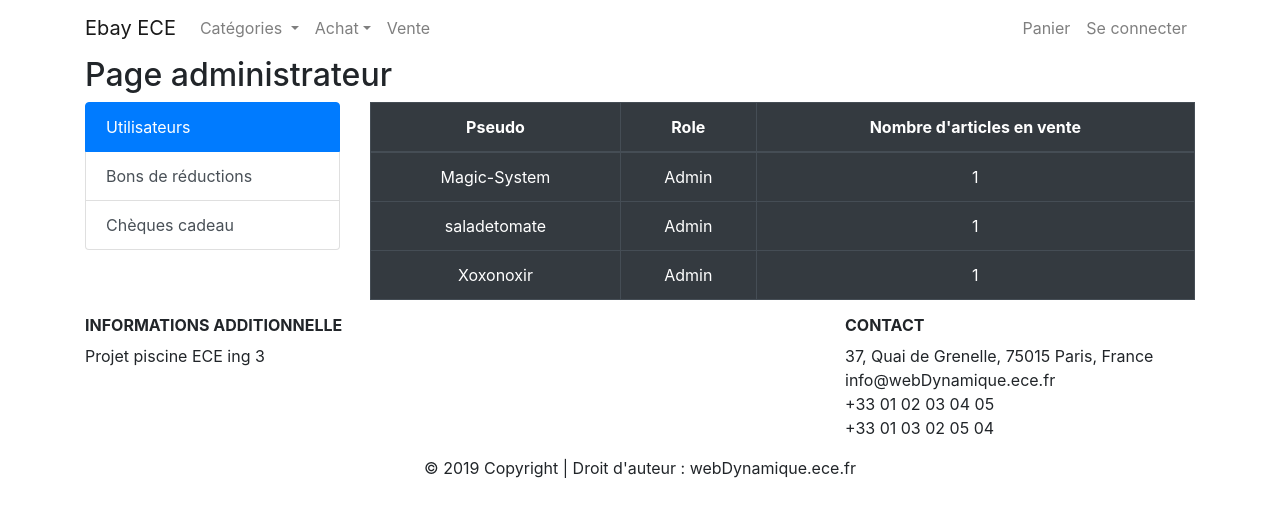
After one commit to Etienne1999/Projet_Piscine, a PHP site: page /admin.php in a window 1280 px wide. The commit adds this page. Shown: the top 517 px of the page. Run offline with PHP 8.4, Linux system fonts and the light colour scheme; data comes from the database, SQL or seed files in the repository.

Commit message:
Debut page admin + correction navbar
-Correction navbar qui etait pas en collapsed par defaut lors d'affichage petit
-Ajout d'une liste laterale pour les differents options de la page admin
-Ajout de la liste des utilisateurs actuels sur l'onglet de gestion des utilisateurs

```diff
--- /dev/null
+++ b/admin.php
@@ -0,0 +1,118 @@
+<?php
+	session_start();
+
+	include ("database/db_connect.php");
+?>
+
+<!DOCTYPE html>
+<html>
+<head>
+	<meta charset="utf-8">
+	<title>Mon Compte</title>
+
+	<meta name="viewport" content="width=device-width, initial-scale=1, shrink-to-fit=no">
+
+	<link rel="stylesheet" href="https://use.fontawesome.com/releases/v5.7.0/css/all.css" integrity="sha384-lZN37f5QGtY3VHgisS14W3ExzMWZxybE1SJSEsQp9S+oqd12jhcu+A56Ebc1zFSJ" crossorigin="anonymous">
+
+	<link rel="stylesheet" href="https://stackpath.bootstrapcdn.com/bootstrap/4.4.1/css/bootstrap.min.css" integrity="sha384-Vkoo8x4CGsO3+Hhxv8T/Q5PaXtkKtu6ug5TOeNV6gBiFeWPGFN9MuhOf23Q9Ifjh" crossorigin="anonymous">
+
+	<script src="https://code.jquery.com/jquery-3.4.1.slim.min.js" integrity="sha384-J6qa4849blE2+poT4WnyKhv5vZF5SrPo0iEjwBvKU7imGFAV0wwj1yYfoRSJoZ+n" crossorigin="anonymous"></script>
+	<script src="https://cdn.jsdelivr.net/npm/popper.js@1.16.0/dist/umd/popper.min.js" integrity="sha384-Q6E9RHvbIyZFJoft+2mJbHaEWldlvI9IOYy5n3zV9zzTtmI3UksdQRVvoxMfooAo" crossorigin="anonymous"></script>
+	<script src="https://stackpath.bootstrapcdn.com/bootstrap/4.4.1/js/bootstrap.min.js" integrity="sha384-wfSDF2E50Y2D1uUdj0O3uMBJnjuUD4Ih7YwaYd1iqfktj0Uod8GCExl3Og8ifwB6" crossorigin="anonymous"></script>
+
+	<link rel="stylesheet" type="text/css" href="style.css">
+
+</head>
+
+<body>
+
+	<!-- Navbar -->
+	<?php include("nav.php") ?>
+
+
+	<!-- Header -->
+	<header>
+
+	</header>
+	<!-- Conteneur -->
+	<div class="container">
+		<div class="row">
+			<div class="col">
+				<h2>Page administrateur</h2>
+			</div>
+		</div>
+
+		<div class="row">
+			<div class="col-md-3">
+				<div class="list-group" id="list-tab" role="tablist">
+					<a class="list-group-item list-group-item-action active" id="list-home-list" data-toggle="list" href="#list-home" role="tab">Utilisateurs</a>
+					<a class="list-group-item list-group-item-action" id="list-profile-list" data-toggle="list" href="#list-profile" role="tab">Bons de réductions</a>
+					<a class="list-group-item list-group-item-action" id="list-messages-list" data-toggle="list" href="#list-messages" role="tab">Chèques cadeau</a>
+				</div>
+			</div>
+			<div class="col-md-9">
+				<div class="tab-content" id="nav-tabContent">
+					<div class="tab-pane fade show active" id="list-home" role="tabpanel">
+
+						<?php
+
+							if ($db_found){
+									$sql = "SELECT utilisateur.Pseudo, Role.Nom AS Role, COUNT(produit.ID) AS Nb_produit
+									FROM utilisateur
+									LEFT JOIN role ON utilisateur.Role = Role.ID
+									LEFT JOIN produit ON utilisateur.ID = produit.Vendeur
+									GROUP BY utilisateur.Pseudo";
+
+									$result = mysqli_query($db_handle, $sql);
+							}
+							else
+								echo "Erreur database not found !!!";
+						 ?>
+
+						<table class="table table-bordered table-hover table-dark">
+							<thead>
+								<tr>
+									<th class="text-center" scope="col">Pseudo</th>
+									<th class="text-center" scope="col">Role</th>
+									<th class="text-center" scope="col">Nombre d'articles en vente</th>
+								</tr>
+							</thead>
+							<tbody>
+
+								<?php
+									while ($data = mysqli_fetch_assoc($result)) {
+										echo '<tr>';
+										echo '	<td class="text-center">' . $data['Pseudo'] . '</td>';
+										echo '	<td class="text-center">' . $data['Role'] . '</td>';
+										echo '	<td class="text-center">' . $data['Nb_produit'] . '</td>';
+										echo '</tr>';
+									}
+								 ?>
+							</tbody>
+						</table>
+					</div>
+					<div class="tab-pane fade" id="list-profile" role="tabpanel">
+						<p>Lorem ipsum dolor sit amet, consectetur adipisicing elit, sed do eiusmod
+					tempor incididunt ut labore et dolore magna aliqua. Ut enim ad minim veniam,
+					quis nostrud exercitation ullamco laboris nisi ut aliquip ex ea commodo
+					consequat. Duis aute irure dolor in reprehenderit in voluptate velit esse
+					cillum dolore eu fugiat nulla pariatur. Excepteur sint occaecat cupidatat non
+				proident, sunt in culpa qui officia deserunt mollit anim id est laborum.</p>
+					</div>
+					<div class="tab-pane fade" id="list-messages" role="tabpanel">
+						<p>Lorem ipsum dolor sit amet, consectetur adipisicing elit, sed do eiusmod
+					tempor incididunt ut labore et dolore magna aliqua. Ut enim ad minim veniam,
+					quis nostrud exercitation ullamco laboris nisi ut aliquip ex ea commodo
+					consequat. Duis aute irure dolor in reprehenderit in voluptate velit esse
+					cillum dolore eu fugiat nulla pariatur. Excepteur sint occaecat cupidatat non
+				proident, sunt in culpa qui officia deserunt mollit anim id est laborum.</p>
+					</div>
+				</div>
+			</div>
+		</div>
+	</div>
+
+	<!-- Footer -->
+	<?php include("footer.php") ?>
+</body>
+</html>
--- a/nav.php
+++ b/nav.php
@@ -8,10 +8,10 @@
 <nav class="navbar sticky-top navbar-light navbar-expand-md navigation-clean-button">
     <div class="container">
     	<a class="navbar-brand" href="index.php">Ebay ECE<br /></a>
-    	<button data-toggle="collapse" data-target="#navcol-1" class="navbar-toggler">
+    	<button data-toggle="collapse" data-target="#navcol-1" class="navbar-toggler collapsed">
     		<span class="navbar-toggler-icon"></span>
     	</button>
-        <div class="collapse navbar-collapse show" id="navcol-1">
+        <div class="navbar-collapse collapse" id="navcol-1">
             <ul class="nav navbar-nav mr-auto">
                 <li class="nav-item dropdown">
                 	<a data-toggle="dropdown" class="dropdown-toggle nav-link" href="achat.php">Catégories </a>
```
